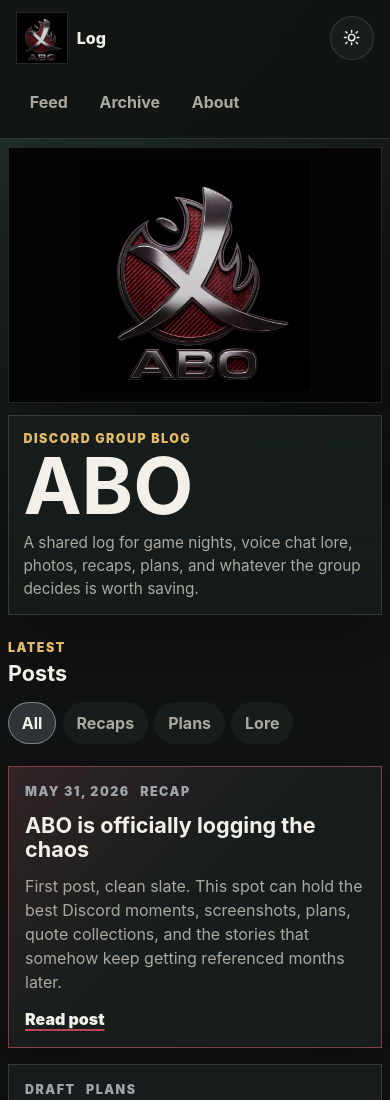
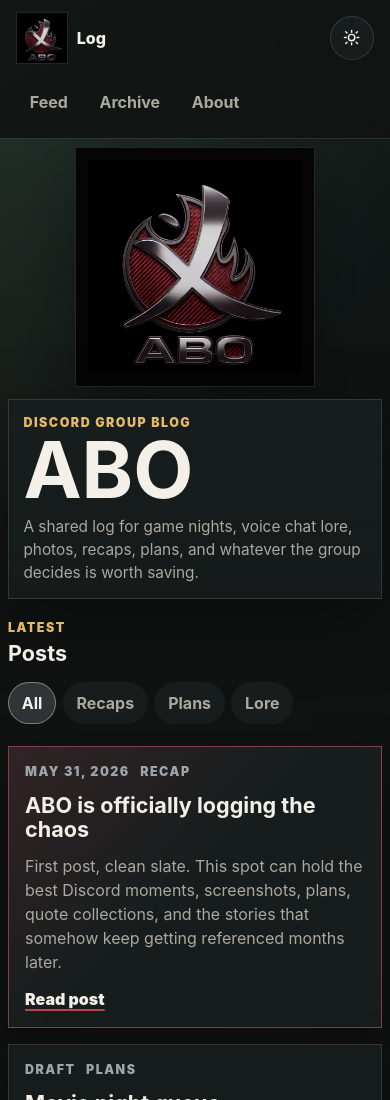
Before and after one commit to kaido0601/abo, a plain HTML site: page index.html in a window 390 px wide. Shown: the top 1100 px of the page. Drawn offline with Linux system fonts and the light colour scheme.

Commit message:
Cap homepage logo size

```diff
--- a/abo-blog/styles.css
+++ b/abo-blog/styles.css
@@ -155,20 +155,27 @@ main {
   margin: 0 auto;
 }
 
+#feed,
+#archive,
+#about {
+  scroll-margin-top: 5.5rem;
+}
+
 .masthead {
   display: grid;
-  grid-template-columns: minmax(0, 0.72fr) minmax(18rem, 1fr);
+  grid-template-columns: minmax(0, 1fr) minmax(14rem, 0.72fr);
   gap: clamp(1rem, 3vw, 2rem);
-  align-items: stretch;
-  min-height: clamp(24rem, 54vh, 34rem);
-  padding: clamp(1.25rem, 4vw, 2.5rem) 0;
+  align-items: center;
+  min-height: 0;
+  padding: clamp(1rem, 3vw, 1.8rem) 0 1rem;
 }
 
 .masthead-copy {
   display: flex;
   flex-direction: column;
-  justify-content: end;
+  justify-content: center;
   min-width: 0;
+  min-height: clamp(17rem, 28vw, 24rem);
   padding: clamp(1rem, 4vw, 2rem);
   border: 1px solid var(--line);
   background: linear-gradient(180deg, var(--surface), color-mix(in srgb, var(--surface) 76%, transparent));
@@ -202,14 +209,19 @@ main {
 
 .masthead img {
   width: 100%;
-  height: 100%;
-  min-height: 20rem;
+  height: auto;
+  min-height: 0;
   border: 1px solid var(--line);
   object-fit: cover;
   box-shadow: 0 24px 70px var(--shadow);
 }
 
 .masthead .masthead-logo {
+  width: min(100%, clamp(14rem, 28vw, 24rem));
+  max-height: 24rem;
+  aspect-ratio: 1;
+  justify-self: center;
+  align-self: center;
   padding: clamp(0.75rem, 2vw, 1.25rem);
   background: #050505;
   object-fit: contain;
@@ -413,7 +425,15 @@ main {
 
   .masthead img {
     order: -1;
-    height: min(46vh, 23rem);
+  }
+
+  .masthead .masthead-logo {
+    width: min(100%, 18rem);
+    max-height: 18rem;
+  }
+
+  .masthead-copy {
+    min-height: auto;
   }
 
   .panel {
@@ -466,8 +486,12 @@ main {
   }
 
   .masthead img {
-    height: min(31vh, 16rem);
-    min-height: 12rem;
+    min-height: 0;
+  }
+
+  .masthead .masthead-logo {
+    width: min(100%, 15rem);
+    max-height: 15rem;
   }
 
   .section-heading {
--- a/index.html
+++ b/index.html
@@ -9,7 +9,7 @@
       content="ABO Log is a small blog for a Discord friends group: posts, recaps, links, and inside jokes."
     >
     <link rel="icon" href="assets/abo-logo.jpg">
-    <link rel="stylesheet" href="styles.css">
+    <link rel="stylesheet" href="styles.css?v=logo-size">
   </head>
   <body>
     <header class="topbar" aria-label="Site header">
--- a/styles.css
+++ b/styles.css
@@ -155,20 +155,27 @@ main {
   margin: 0 auto;
 }
 
+#feed,
+#archive,
+#about {
+  scroll-margin-top: 5.5rem;
+}
+
 .masthead {
   display: grid;
-  grid-template-columns: minmax(0, 0.72fr) minmax(18rem, 1fr);
+  grid-template-columns: minmax(0, 1fr) minmax(14rem, 0.72fr);
   gap: clamp(1rem, 3vw, 2rem);
-  align-items: stretch;
-  min-height: clamp(24rem, 54vh, 34rem);
-  padding: clamp(1.25rem, 4vw, 2.5rem) 0;
+  align-items: center;
+  min-height: 0;
+  padding: clamp(1rem, 3vw, 1.8rem) 0 1rem;
 }
 
 .masthead-copy {
   display: flex;
   flex-direction: column;
-  justify-content: end;
+  justify-content: center;
   min-width: 0;
+  min-height: clamp(17rem, 28vw, 24rem);
   padding: clamp(1rem, 4vw, 2rem);
   border: 1px solid var(--line);
   background: linear-gradient(180deg, var(--surface), color-mix(in srgb, var(--surface) 76%, transparent));
@@ -202,14 +209,19 @@ main {
 
 .masthead img {
   width: 100%;
-  height: 100%;
-  min-height: 20rem;
+  height: auto;
+  min-height: 0;
   border: 1px solid var(--line);
   object-fit: cover;
   box-shadow: 0 24px 70px var(--shadow);
 }
 
 .masthead .masthead-logo {
+  width: min(100%, clamp(14rem, 28vw, 24rem));
+  max-height: 24rem;
+  aspect-ratio: 1;
+  justify-self: center;
+  align-self: center;
   padding: clamp(0.75rem, 2vw, 1.25rem);
   background: #050505;
   object-fit: contain;
@@ -413,7 +425,15 @@ main {
 
   .masthead img {
     order: -1;
-    height: min(46vh, 23rem);
+  }
+
+  .masthead .masthead-logo {
+    width: min(100%, 18rem);
+    max-height: 18rem;
+  }
+
+  .masthead-copy {
+    min-height: auto;
   }
 
   .panel {
@@ -466,8 +486,12 @@ main {
   }
 
   .masthead img {
-    height: min(31vh, 16rem);
-    min-height: 12rem;
+    min-height: 0;
+  }
+
+  .masthead .masthead-logo {
+    width: min(100%, 15rem);
+    max-height: 15rem;
   }
 
   .section-heading {
```
Also changed, not shown: abo-blog/index.html (+1 -1 lines), abo-blog/posts/abo-is-online.html (+1 -1 lines), abo-blog/posts/game-night-scoreboard.html (+1 -1 lines), abo-blog/posts/movie-night-queue.html (+1 -1 lines), abo-blog/posts/quote-board.html (+1 -1 lines), posts/abo-is-online.html (+1 -1 lines), posts/game-night-scoreboard.html (+1 -1 lines), posts/movie-night-queue.html (+1 -1 lines), posts/quote-board.html (+1 -1 lines).
